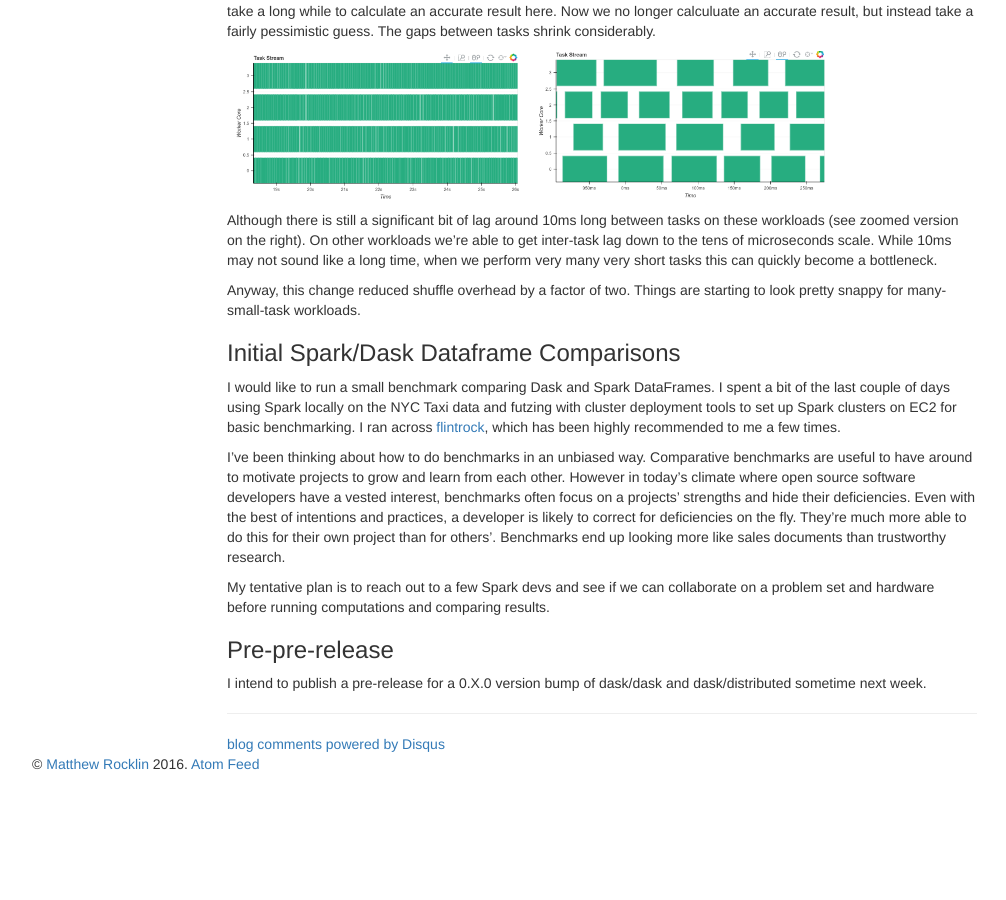
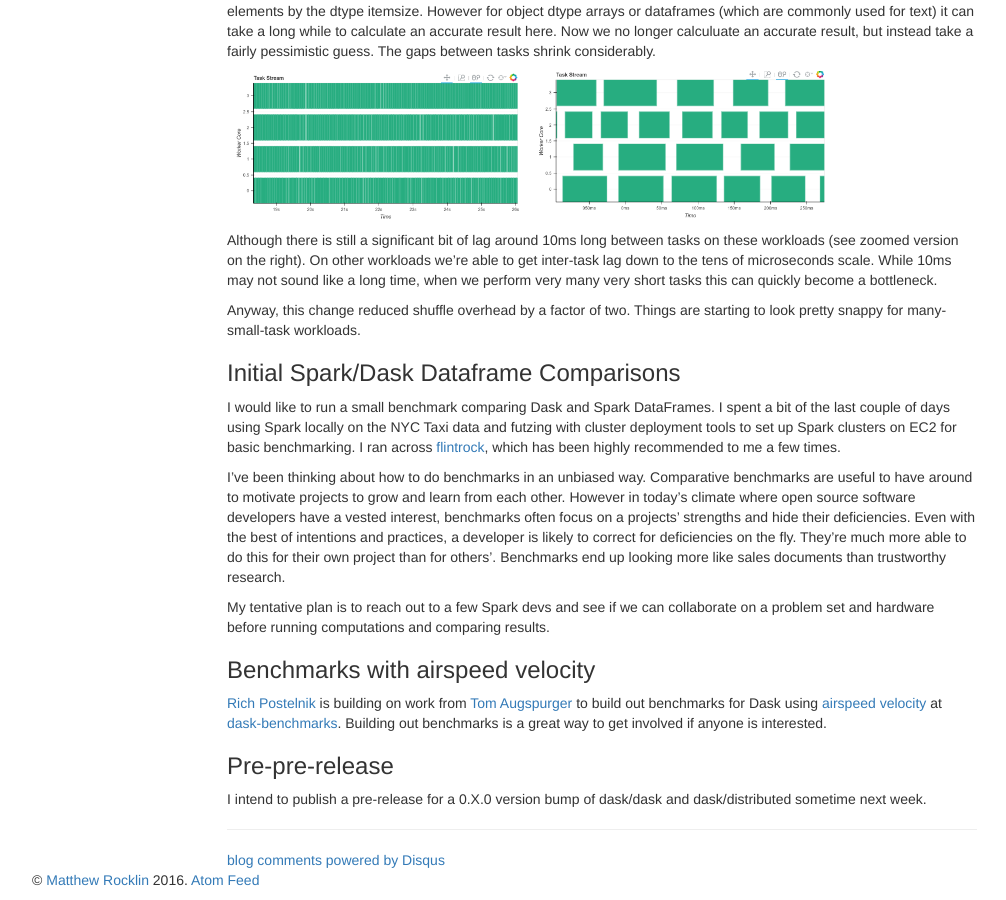
Before and after one commit to besyskymnbk/blog, a Jekyll site: the page built from _posts/work/2016-12-24-dask-dev-4.md, in a window 1280 px wide and 900 px high, scrolled down 1315 px. Shown: the whole window, without its empty margins (38-1044 px from the left). Built offline with Jekyll 4.4.1, drawn with Linux system fonts in a browser that asks for light colours; comment, search, counter and statistics services are not loaded; before the commit the page ends 2099 px from its top, so only the background shows below that.

Commit message:
add asv notes to last week

```diff
--- a/_posts/work/2016-12-24-dask-dev-4.md
+++ b/_posts/work/2016-12-24-dask-dev-4.md
@@ -22,6 +22,7 @@ Themes of last week:
 1.  Cleanup of load balancing
 2.  Found cause of worker lag
 3.  Initial Spark/Dask Dataframe comparisons
+4.  Benchmarks with asv
 
 
 ### Load Balancing Cleanup
@@ -106,6 +107,15 @@ collaborate on a problem set and hardware before running computations and
 comparing results.
 
 
+### Benchmarks with airspeed velocity
+
+[Rich Postelnik](https://github.com/postelrich) is building on work from
+[Tom Augspurger](https://github.com/TomAugspurger) to build out benchmarks for
+Dask using [airspeed velocity](https://github.com/spacetelescope/asv) at
+[dask-benchmarks](https://github.com/dask/dask-benchmarks).  Building out
+benchmarks is a great way to get involved if anyone is interested.
+
+
 ### Pre-pre-release
 
 I intend to publish a pre-release for a 0.X.0 version bump of dask/dask and
```
